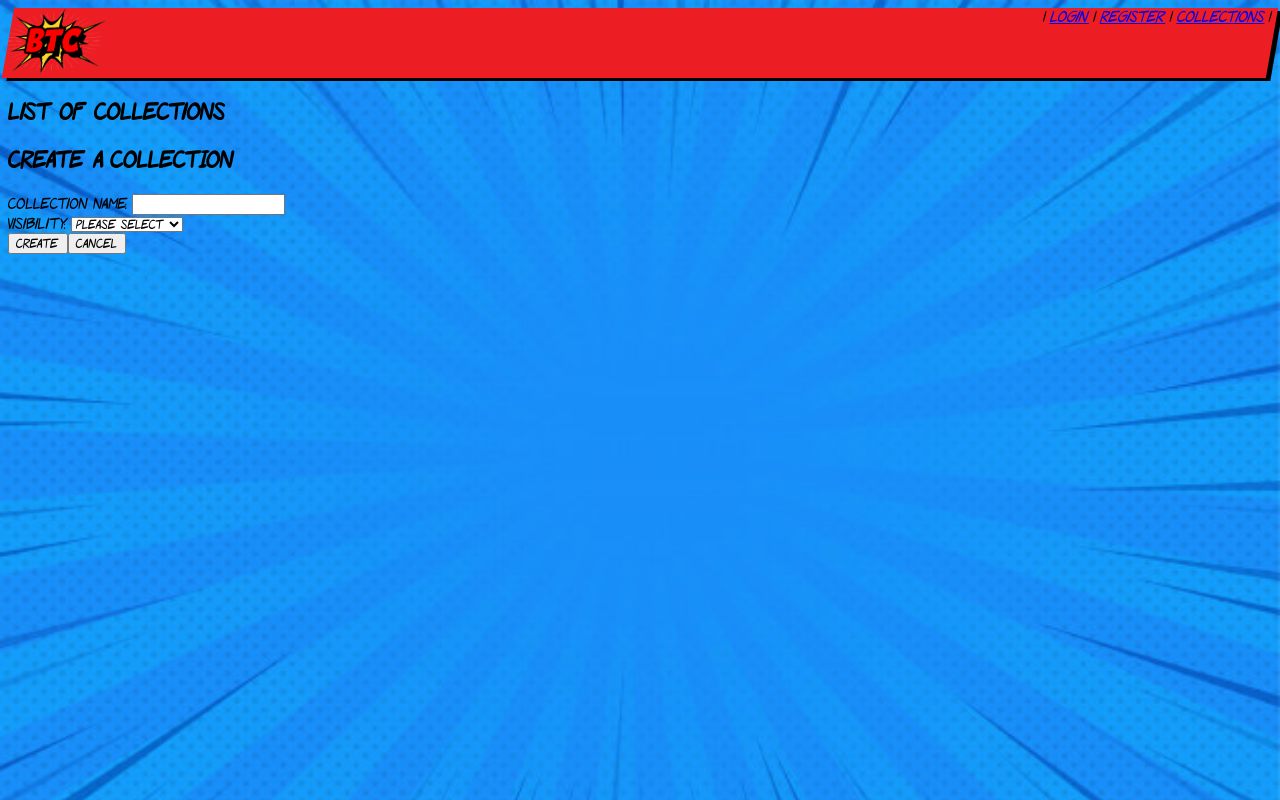
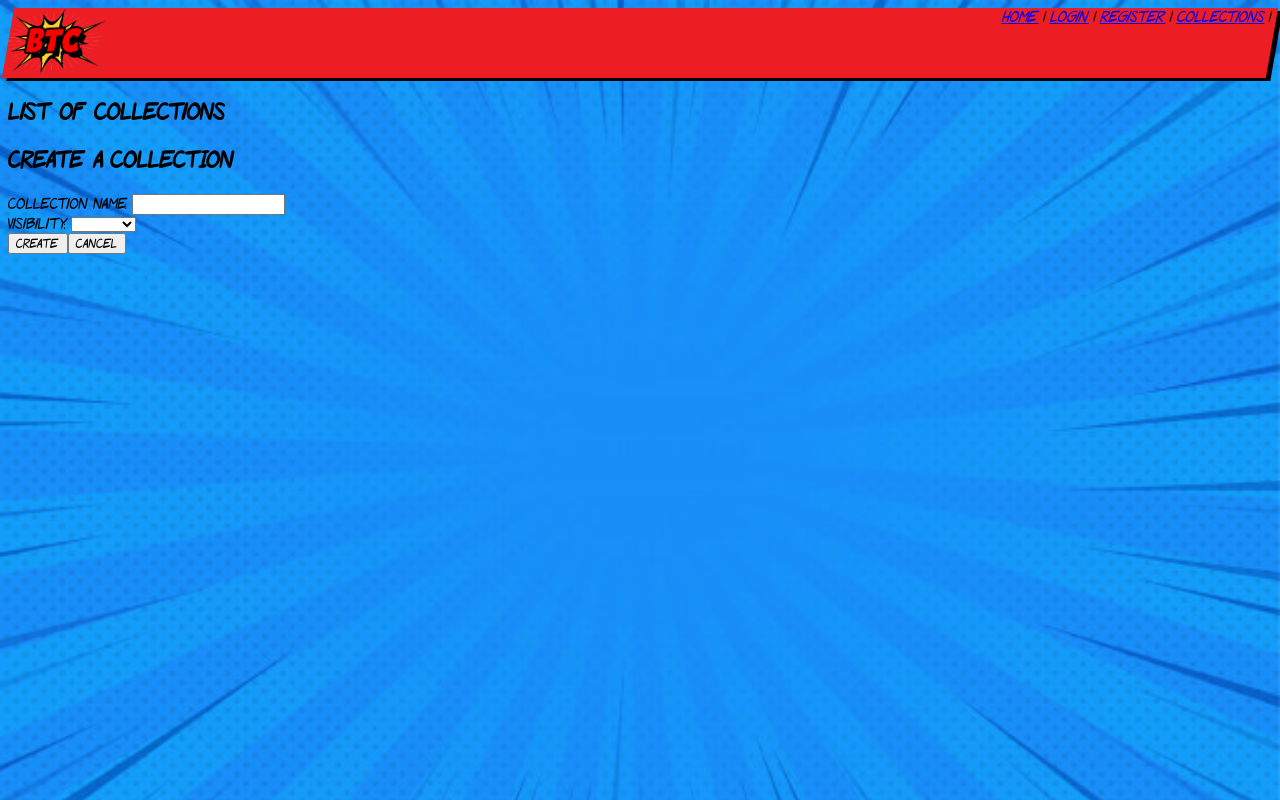
Before and after one commit to SneakoXU/Comic-Book-Application, a Vue app in the folder vue/: page /collections in a window 1280 px wide. Both pictures are taken after a click on the link "Create a Collection". Built offline with nearby package versions, Linux system fonts and the light colour scheme; no server answers.

Commit message:
Collections update

```diff
--- a/vue/src/App.vue
+++ b/vue/src/App.vue
@@ -3,10 +3,10 @@
     <div id="nav">
       <img class="logo" src="../assets/Images/BTC icon.png" alt="BT Comic Logo">
       <div class="itemBox">
-      <router-link class="navItem" v-bind:to="{ name: 'home' }" v-if="$store.state.token != ''">Home</router-link>&nbsp;|&nbsp;
-      <router-link class="navItem" v-bind:to="{ name: 'login' }" v-if="$store.state.token == ''">Login</router-link>&nbsp;|&nbsp;
-      <router-link class="navItem" v-bind:to="{ name: 'register' }" v-if="$store.state.token == ''">Register</router-link>&nbsp;|&nbsp;
-      <router-link class="navItem" v-bind:to="{ name: 'collection-display' }" v-if="$store.state.token == ''">Collections</router-link>&nbsp;|&nbsp;
+      <router-link class="navItem" v-bind:to="{ name: 'home' }" >Home</router-link>&nbsp;|&nbsp;
+      <router-link class="navItem" v-bind:to="{ name: 'login' }" >Login</router-link>&nbsp;|&nbsp;
+      <router-link class="navItem" v-bind:to="{ name: 'register' }" >Register</router-link>&nbsp;|&nbsp;
+      <router-link class="navItem" v-bind:to="{ name: 'collection-display' }">Collections</router-link>&nbsp;|&nbsp;
       <router-link class="navItem" v-bind:to="{ name: 'logout' }" v-if="$store.state.token != ''">Logout</router-link>
       </div>
     </div>
--- a/vue/src/components/AddCollection.vue
+++ b/vue/src/components/AddCollection.vue
@@ -15,13 +15,12 @@
                     <input id='name' type='text' v-model="collection.collectionname" class="form-control"/>
                 </div>
                 <label class="form-input">Visibility: </label>
-                <select name='public-status' id='public-status' class="select" v-model="selected" >
-                    <option disabled value="">Please Select</option>
-                    <option>Public</option>
-                    <option>Private</option>
+                <select name='public-status' id='public-status' class="select" v-model="collection.publicStatus" >
+                    <option value="true" selected>Public</option>
+                    <option value="false">Private</option>
                 </select>
                 <div class="actions">
-                    <button class="form-submit" type='submit' v-on:click="addNewCollection">Create</button>
+                    <button class="form-submit" type='submit'>Create</button>
                     <button class="form-cancel" v-on:click="showForm = false">Cancel</button>
                 </div>
           </form>
@@ -35,28 +34,37 @@ export default {
     name:'add-collection',
     data(){
         return{
+            showForm: false,
+
             collection:{
                  collectionname: '',
                  creator_id: '',
-                 publicstatus: '',
+                 publicStatus: '',
                  datecreated: ''
             },
-            selected:'',
-            showForm: false,
+
 
         }
     },
     methods:{
         addNewCollection() {
-            const newCollection = {
+            collection = {
                 collectionname: this.collection.collectionname,
                 creator_id: this.$store.state.user.id,
-                publicstatus: this.collection.publicstatus,
-                datecreated: this.collection.datecreated
+                publicstatus: this.select.value,
+                datecreated: new Date()
             };
 
-            CollectionService.addCollection(newCollection).then(response => {
+            CollectionService.addCollection(collection).then(response => {
                 if(response.status === 201){
+                    this.$router.push({
+                        path:'/collections'
+                    });
+                }
+            })
+            .catch((error) =>{
+                const response =  error.response;
+                if(response.status === 400) {
 
                 }
             })
```
